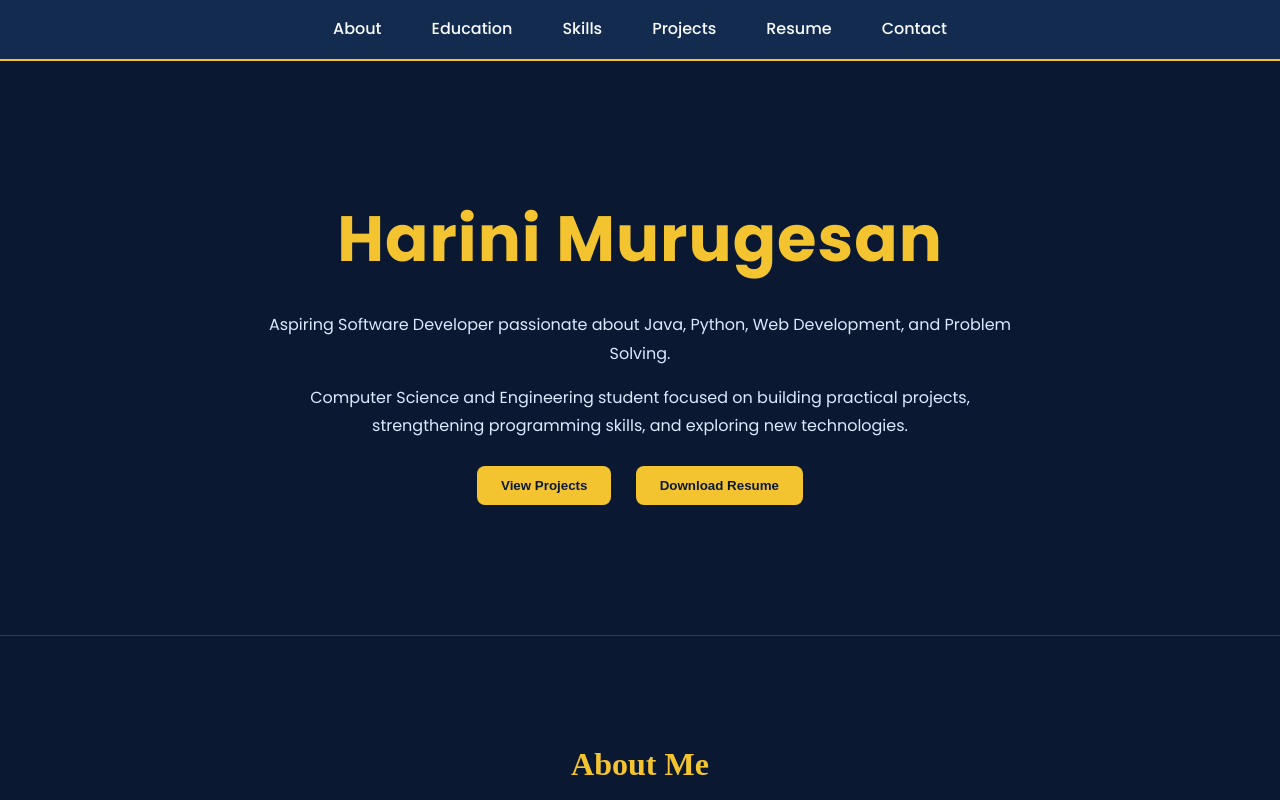
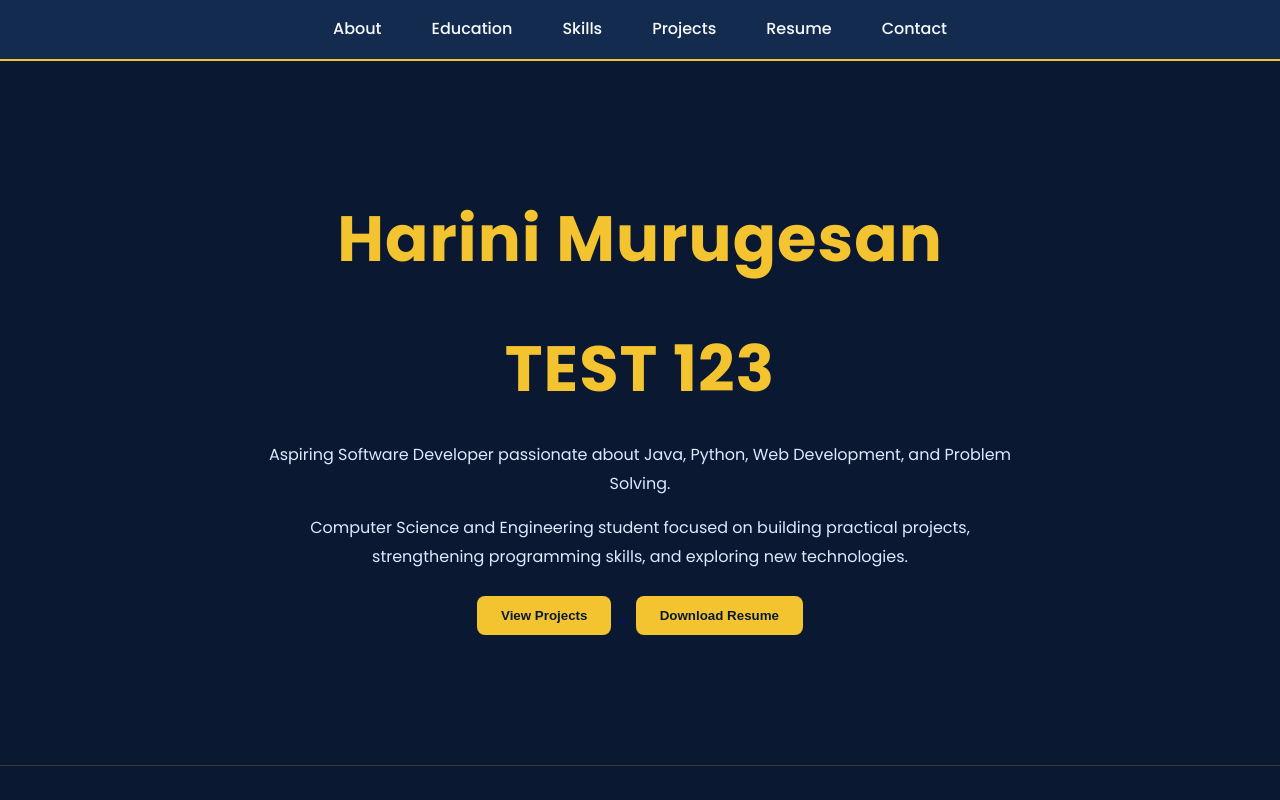
Before and after one commit to harini0728/portfolio-website, a plain HTML site: page index.html in a window 1280 px wide. Shown: the top 800 px of the page. Drawn offline with Linux system fonts and the light colour scheme.

Commit message:
test netlify

```diff
--- a/index.html
+++ b/index.html
@@ -29,6 +29,7 @@
     <section id="home" class="hero">
 
         <h1>Harini Murugesan</h1>
+        <h1>TEST 123</h1>
 
         <p>
             Aspiring Software Developer passionate about Java, Python, Web Development,
```
